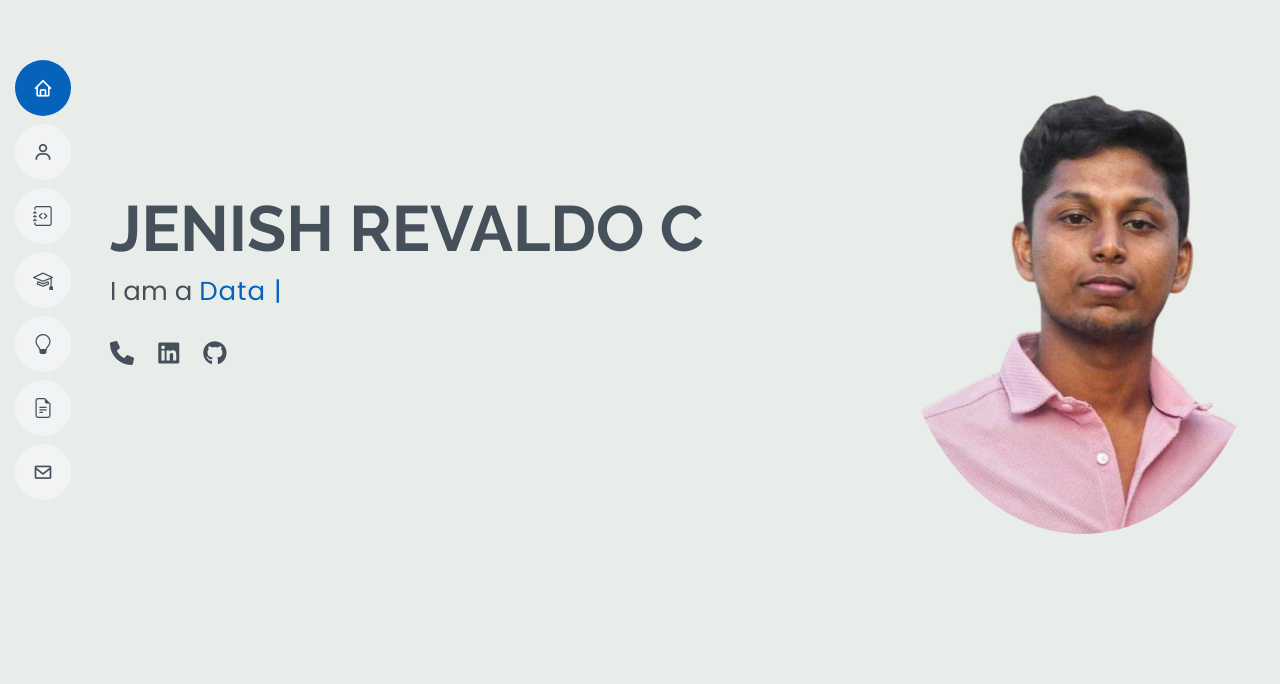
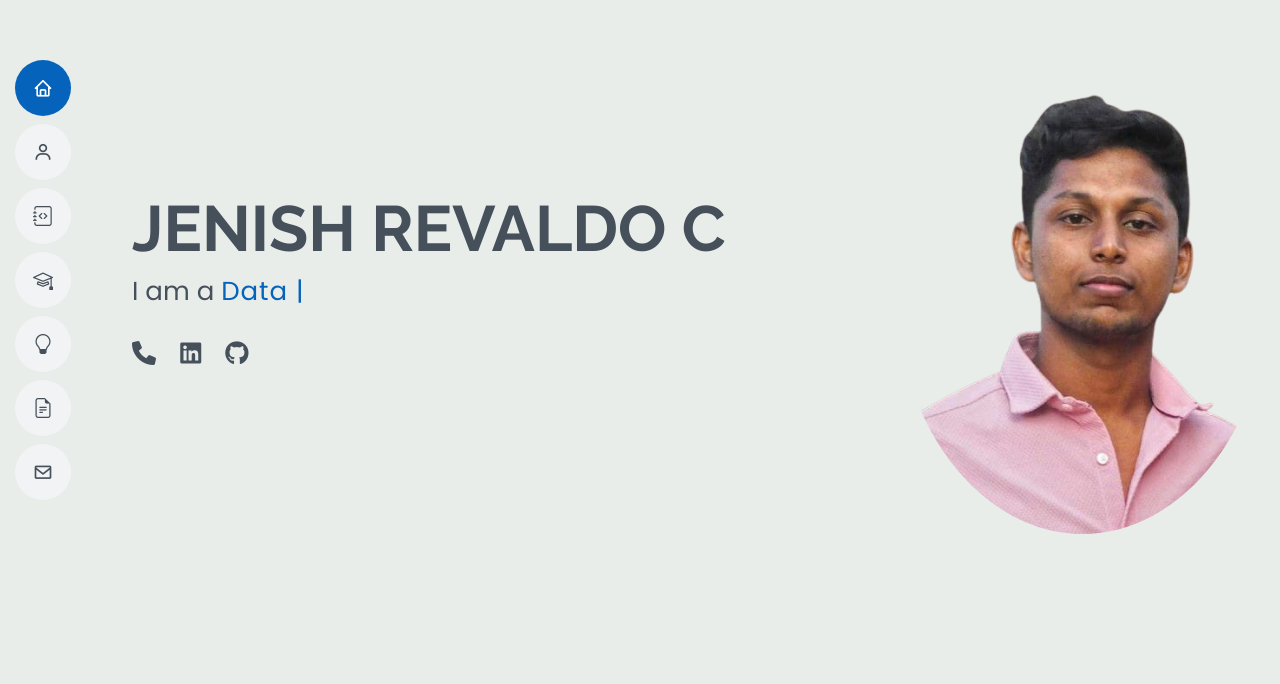
Before and after one commit to JenishRevaldo/jenishrevaldo.github.io, a plain HTML site: page index.html in a window 1280 px wide. Shown: the part 116-800 px from the top of the page. Drawn offline with nearby package versions, Linux system fonts and the light colour scheme.

Commit message:
alignment check

```diff
--- a/assets/css/style.css
+++ b/assets/css/style.css
@@ -357,7 +357,6 @@ h6 {
 --------------------------------------------------------------*/
 section {
   padding: 50px 0;
-  padding-right: 20px;
   overflow: hidden;
 }
 
--- a/index.html
+++ b/index.html
@@ -67,7 +67,8 @@
       <div class="img-container" data-aos="zoom-in" data-aos-delay="100">
         <img src="assets/img/img.png" alt="">
       </div>
-    <div class="container" data-aos="zoom-in" data-aos-delay="100" style="padding-left: 50px; padding-right: 50px;">
+    <div class="container" data-aos="zoom-in" data-aos-delay="100">
+      <div style="padding-left: 50px; padding-right: 50px;">
       <h1>JENISH REVALDO C</h1>
       <p>I am a <span class="typed" data-typed-items="Data-Driven Solutionist, Data Science Postgraduate"></span></p>
       <div class="row align-items-center">
@@ -79,6 +80,7 @@
             <!-- <a href="https://github.com/" class="kaggle" target="_blank"><i class="fab fa-kaggle"></i></a> -->
           </div>
         </div>
+      </div>
       </div>
     </div>
   </section><!-- End Hero -->
```
